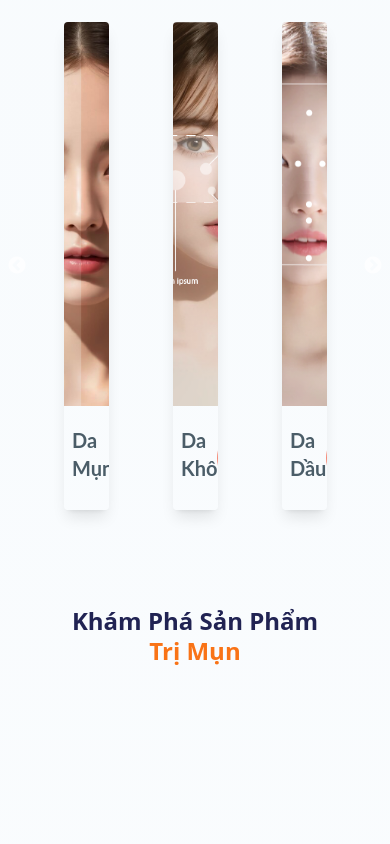
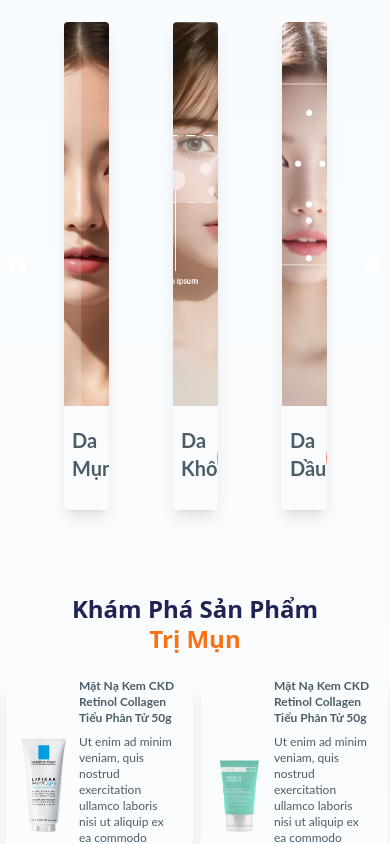
Before and after one commit to TuanVASE140819/skin_face_scan, a React (Create React App) app: page /thong_tin in a window 390 px wide. Shown: the part 1156-2000 px from the top of the page. Built offline with nearby package versions, Linux system fonts and the light colour scheme; the HTML template or start-up script is replaced by a standard one.

Commit message:
reposive

```diff
--- a/src/components/Info/Product.js
+++ b/src/components/Info/Product.js
@@ -50,6 +50,7 @@ const Product = () => {
     setSelectedProduct(null);
   };
 
+
 const settings = {
   // dots: true,
   infinite: true,
@@ -60,10 +61,26 @@ const Product = () => {
   prevArrow: <SamplePrevArrow />,
   autoplay: true,
   autoplaySpeed: 2000,
+  centerPadding: "1rem", // add padding
+  responsive: [
+    {
+      breakpoint: 480, // breakpoint from where the settings should change
+      settings: {
+        slidesToShow: 2, // slides to show on mobile
+        slidesToScroll: 1, // slides to scroll on mobile
+        arrows: false,
+        // centerMode: true,
+        centerPadding: "1px",
+        nextArrow: false,
+        prevArrow: false,
+      },
+    },
+  ],
 };
 return (
   <>
-      <section className="p-8 mx-auto container-product">
+    {/* chi khi ở màn hình pc thì mới hiện p-8 mx-auto container-product còn ở màn hình mobile thì không hiện */}
+    <section className="p-8 mx-auto container-product hidden md:block">
       <h1 className="h3-2 text-center">Khám Phá Sản Phẩm</h1>
       <h1 className="h3-2 text-orange-500 text-center">Trị Mụn</h1>
       <div>
@@ -89,8 +106,8 @@ const Product = () => {
                   <div className="flex flex-col items-center justify-between pb-5 pr-2 pl-2">
                     <div className="font-bold text-xs mb-2">{item.title}</div>
                     <div className="text-xs">
-                        Ut enim ad minim veniam, quis nostrud exercitation
-                        ullamco laboris nisi ut aliquip ex ea commodo consequat.
+                      Ut enim ad minim veniam, quis nostrud exercitation ullamco
+                      laboris nisi ut aliquip ex ea commodo consequat.
                     </div>
                   </div>
                 </div>
@@ -100,7 +117,7 @@ const Product = () => {
         </Slider>
       </div>
     </section>
-      <section className="p-8 mx-auto container-product">
+    <section className="p-8 mx-auto container-product hidden md:block">
       <h1 className="h3-2 text-center">Khám Phá Sản Phẩm Cải Thiện</h1>
       <h1 className="h3-2 text-orange-500 text-center">Làn Da Lão Hóa</h1>
       <div>
@@ -127,8 +144,83 @@ const Product = () => {
                   <div className="flex flex-col items-center justify-between pb-5 pr-2 pl-2">
                     <div className="font-bold text-xs mb-2">{item.title}</div>
                     <div className="text-xs">
-                        Ut enim ad minim veniam, quis nostrud exercitation
-                        ullamco laboris nisi ut aliquip ex ea commodo consequat.
+                      Ut enim ad minim veniam, quis nostrud exercitation ullamco
+                      laboris nisi ut aliquip ex ea commodo consequat.
+                    </div>
+                  </div>
+                </div>
+              </div>
+            </div>
+          ))}
+        </Slider>
+      </div>
+    </section>
+    <section className="block md:hidden">
+      <h1 className="h3-2 text-center mt-5">Khám Phá Sản Phẩm</h1>
+      <h1 className="h3-2 text-orange-500 text-center mb-5">Trị Mụn</h1>
+      <div>
+        <Slider {...settings}>
+          {productInfoData.map((item, index) => (
+            <div
+              className="p-1"
+              key={index}
+              onClick={() => handleProductClick(item)}
+            >
+              <div className="rounded overflow-hidden shadow-lg zoom">
+                <div className="flex items-center justify-between pb-5 pr-2 pl-2">
+                  <img
+                    className="w-2/6"
+                    src={
+                      item.image
+                        ? item.image
+                        : "https://via.placeholder.com/300"
+                    }
+                    alt="Sunset in the mountains"
+                  />
+
+                  <div className="flex flex-col items-center justify-between pb-5 pr-2 pl-2">
+                    <div className="font-bold text-xs mb-2">{item.title}</div>
+                    <div className="text-xs">
+                      Ut enim ad minim veniam, quis nostrud exercitation ullamco
+                      laboris nisi ut aliquip ex ea commodo consequat.
+                    </div>
+                  </div>
+                </div>
+              </div>
+            </div>
+          ))}
+        </Slider>
+      </div>
+    </section>
+    <section className="block md:hidden">
+      <h1 className="h3-2 text-center mt-5">Khám Phá Sản Phẩm Cải Thiện</h1>
+      <h1 className="h3-2 text-orange-500 text-center mb-5">Làn Da Lão Hóa</h1>
+      <div>
+        <Slider {...settings}>
+          {productInfoData.map((item, index) => (
+            // dùng flex chia 2 cột
+            <div
+              className="p-1"
+              key={index}
+              onClick={() => handleProductClick(item)}
+            >
+              <div className="rounded overflow-hidden shadow-lg zoom">
+                <div className="flex items-center justify-between pb-5 pr-2 pl-2">
+                  <img
+                    className="w-2/6"
+                    src={
+                      item.image
+                        ? item.image
+                        : "https://via.placeholder.com/300"
+                    }
+                    alt="Sunset in the mountains"
+                  />
+
+                  <div className="flex flex-col items-center justify-between pb-5 pr-2 pl-2">
+                    <div className="font-bold text-xs mb-2">{item.title}</div>
+                    <div className="text-xs">
+                      Ut enim ad minim veniam, quis nostrud exercitation ullamco
+                      laboris nisi ut aliquip ex ea commodo consequat.
                     </div>
                   </div>
                 </div>
@@ -179,12 +271,12 @@ const Product = () => {
                 {selectedProduct.title}
               </h2>
               <p className="text-gray-500  text-xl">
-                  Lorem ipsum dolor sit amet, consectetur adipiscing elit.
-                  Aliquam at ipsum eu nunc commodo posuere et sit amet ligula.
-                  Lorem ipsum dolor sit amet, consectetur adipiscing elit.
-                  Aliquam at ipsum eu nunc commodo posuere et sit amet ligula.
-                  Lorem ipsum dolor sit amet, consectetur adipiscing elit.
-                  Aliquam at ipsum eu nunc commodo posuere et sit amet ligula.
+                Lorem ipsum dolor sit amet, consectetur adipiscing elit. Aliquam
+                at ipsum eu nunc commodo posuere et sit amet ligula. Lorem ipsum
+                dolor sit amet, consectetur adipiscing elit. Aliquam at ipsum eu
+                nunc commodo posuere et sit amet ligula. Lorem ipsum dolor sit
+                amet, consectetur adipiscing elit. Aliquam at ipsum eu nunc
+                commodo posuere et sit amet ligula.
               </p>
               <button
                 className="bg-orange-500
--- a/src/components/Info/Rule.js
+++ b/src/components/Info/Rule.js
@@ -11,7 +11,7 @@ const Rule = () => {
         </h1>
       </div>
       {/*  danh sách sẽ nằm trên 1 hàng */}
-      <div className="grid grid-cols-1 sm:grid-cols-2 md:grid-cols-4 gap-4">
+      <div className="grid grid-cols-2 sm:grid-cols-2 md:grid-cols-4 gap-4">
         {ruleData.map((item, index) => (
           <div
             className="p-10 sm:p-6 md:p-10 min-w-[5rem] sm:min-w-[7rem] md:min-w-[10rem] zoom border border-orange-500 border-solid rounded-lg"
```
Lines whose indentation alone changed are shown as unchanged.
